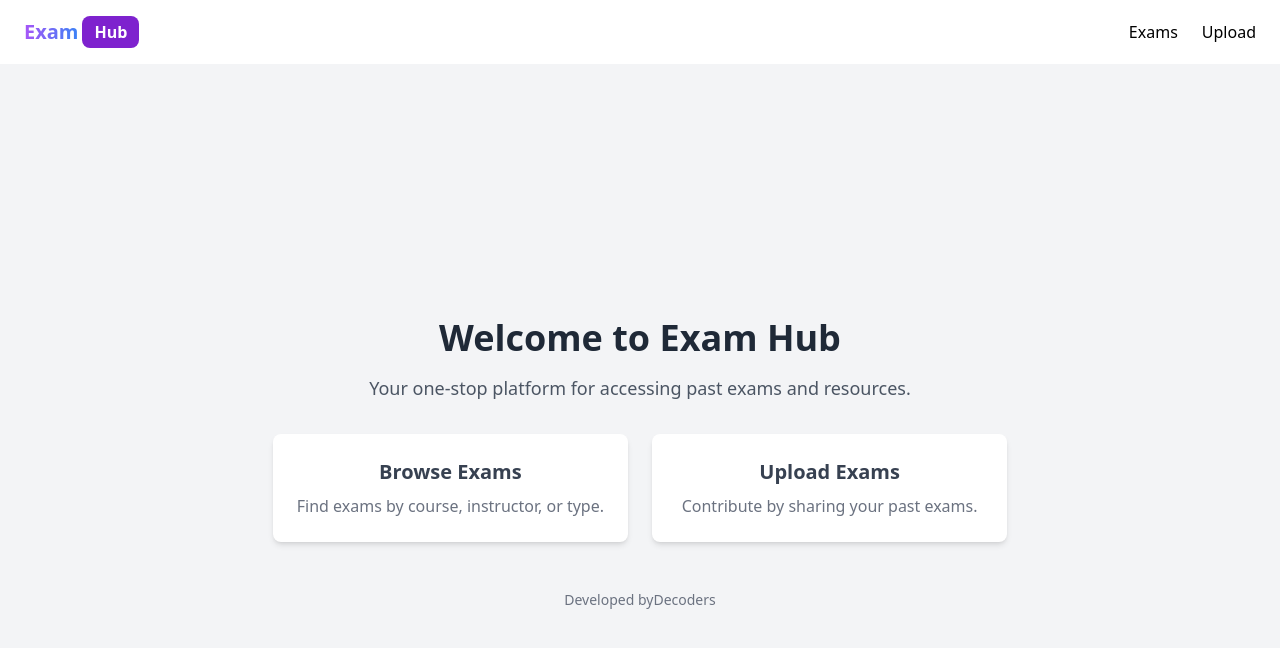
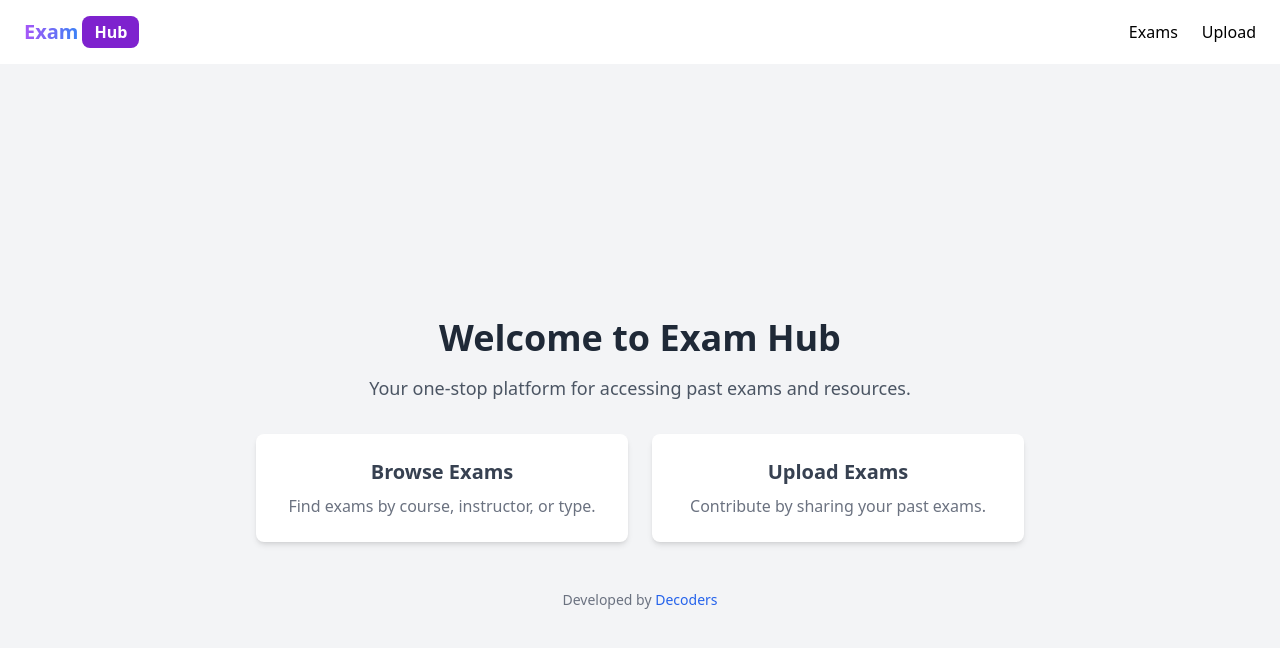
Before and after one commit to CSEC-DEC/exam-hub-frontend, a React (Vite) app: page / in a window 1280 px wide. Shown: the top 648 px of the page. Built offline with nearby package versions, Linux system fonts and the light colour scheme.

Commit message:
small fix here and there

```diff
--- a/src/components/Navbar.jsx
+++ b/src/components/Navbar.jsx
@@ -17,9 +17,11 @@ const Navbar = () => {
 
       <div>
         <ul className="flex space-x-6">
-          <li className="text-black hover:text-gray-300 cursor-pointer">
-            Exams
-          </li>
+          <Link to="/exams">
+            <li className="text-black hover:text-gray-300 cursor-pointer">
+              Exams
+            </li>
+          </Link>
           <li className="text-black hover:text-gray-300 cursor-pointer">
             Upload
           </li>
--- a/src/pages/Dashboard.jsx
+++ b/src/pages/Dashboard.jsx
@@ -14,8 +14,8 @@ const Dashboard = () => {
         </p>
       </header>
 
+      <div className="w-full max-w-3xl grid grid-cols-1 sm:grid-cols-2 gap-6 text-center">
         <Link to="/exams">
-        <div className="w-full max-w-3xl grid grid-cols-1 sm:grid-cols-2 gap-6 text-center">
           <div className="bg-white p-6 rounded-lg shadow-md">
             <h2 className="text-xl font-semibold text-gray-700 mb-2">
               Browse Exams
@@ -24,6 +24,7 @@ const Dashboard = () => {
               Find exams by course, instructor, or type.
             </p>
           </div>
+        </Link>
         <div className="bg-white p-6 rounded-lg shadow-md">
           <h2 className="text-xl font-semibold text-gray-700 mb-2">
             Upload Exams
@@ -33,13 +34,16 @@ const Dashboard = () => {
           </p>
         </div>
       </div>
-      </Link>
 
       {/* Footer Section */}
       <footer className="mt-12 text-gray-500 text-sm">
         <p>
-          Developed by
-          <Link target="_blank" to="https://t.me/decCoders">
+          Developed by{" "}
+          <Link
+            target="_blank"
+            to="https://t.me/decCoders"
+            className="text-blue-600"
+          >
             Decoders
           </Link>
         </p>
--- a/src/pages/Exams.jsx
+++ b/src/pages/Exams.jsx
@@ -1,6 +1,7 @@
 import React, { useEffect, useState } from "react";
 import axios from "axios";
 import { FaThumbsUp } from "react-icons/fa";
+import { Link } from "react-router-dom";
 
 const Exams = () => {
   const [exams, setExams] = useState([]);
@@ -30,7 +31,7 @@ const Exams = () => {
             <p className="text-gray-600 mb-4">{exam.code}</p>
             {/* Overlapping Photos */}
             <div className="relative w-full h-28 mb-4">
-              {exam.photos?.slice(0, 7).map((photoUrl, i) => (
+              {exam.photos?.slice(0, 6).map((photoUrl, i) => (
                 <img
                   key={i}
                   src={photoUrl}
@@ -52,7 +53,6 @@ const Exams = () => {
             </div>
 
             <div className="mt-auto w-full flex items-center justify-between pt-4">
-              {/* Likes Section */}
               <div className="flex items-center">
                 <FaThumbsUp className="text-blue-500 mr-2" size={20} />
                 <span className="text-gray-800 font-medium">
@@ -60,11 +60,12 @@ const Exams = () => {
                 </span>
               </div>
 
-              {/* Details Button */}
               <div>
-                <button className="border border-gray-950 py-2 px-6 text-blue-500 font-medium hover:underline">
-                  Details
-                </button>
+                <Link to={`/exams/${exam._id}`}>
+                  <button className="border border-gray-950 py-2 px-6 text-blue-500 font-medium hover:underline">
+                    Details
+                  </button>
+                </Link>
               </div>
             </div>
           </div>
```
Lines whose indentation alone changed are shown as unchanged.
